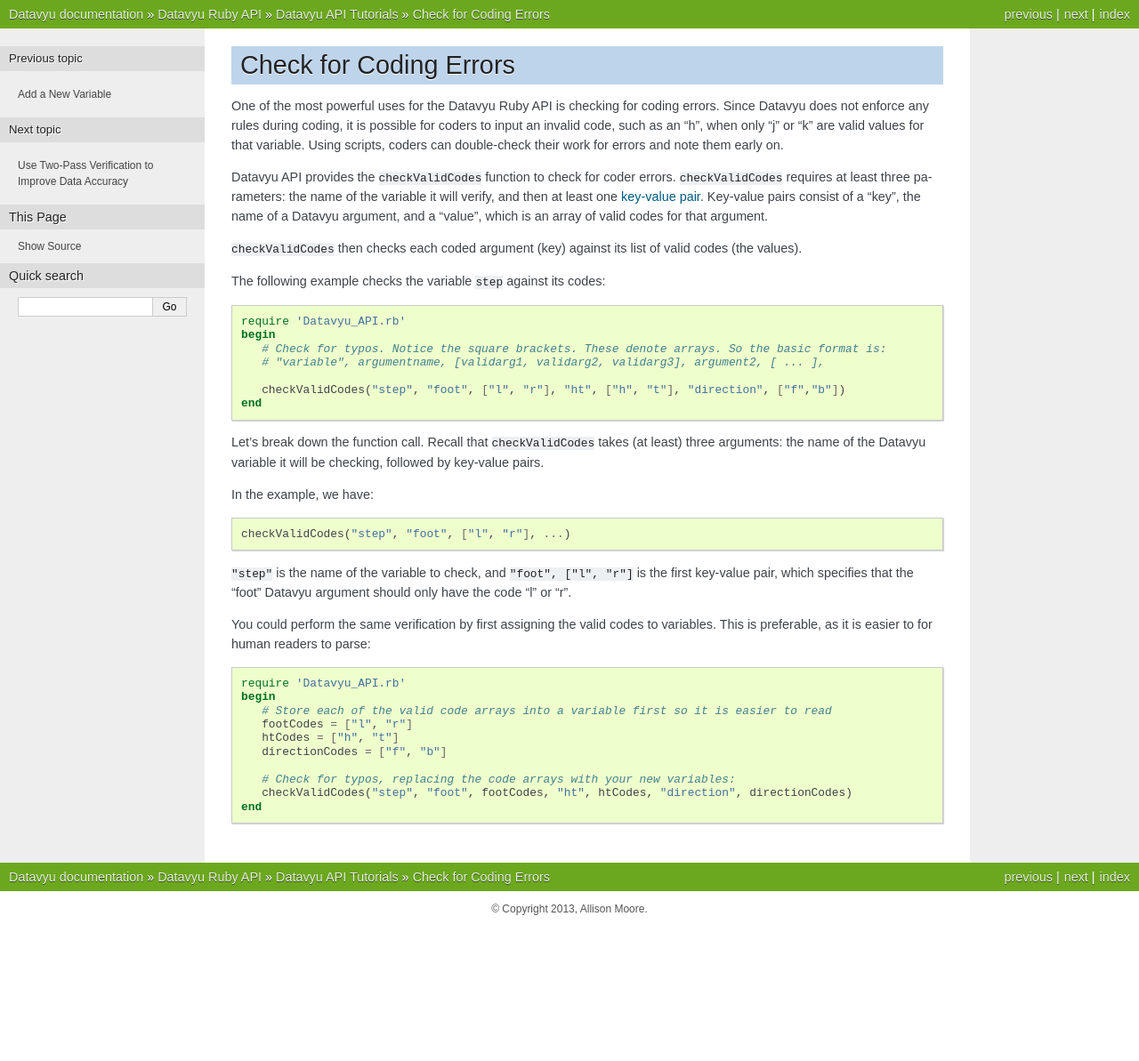
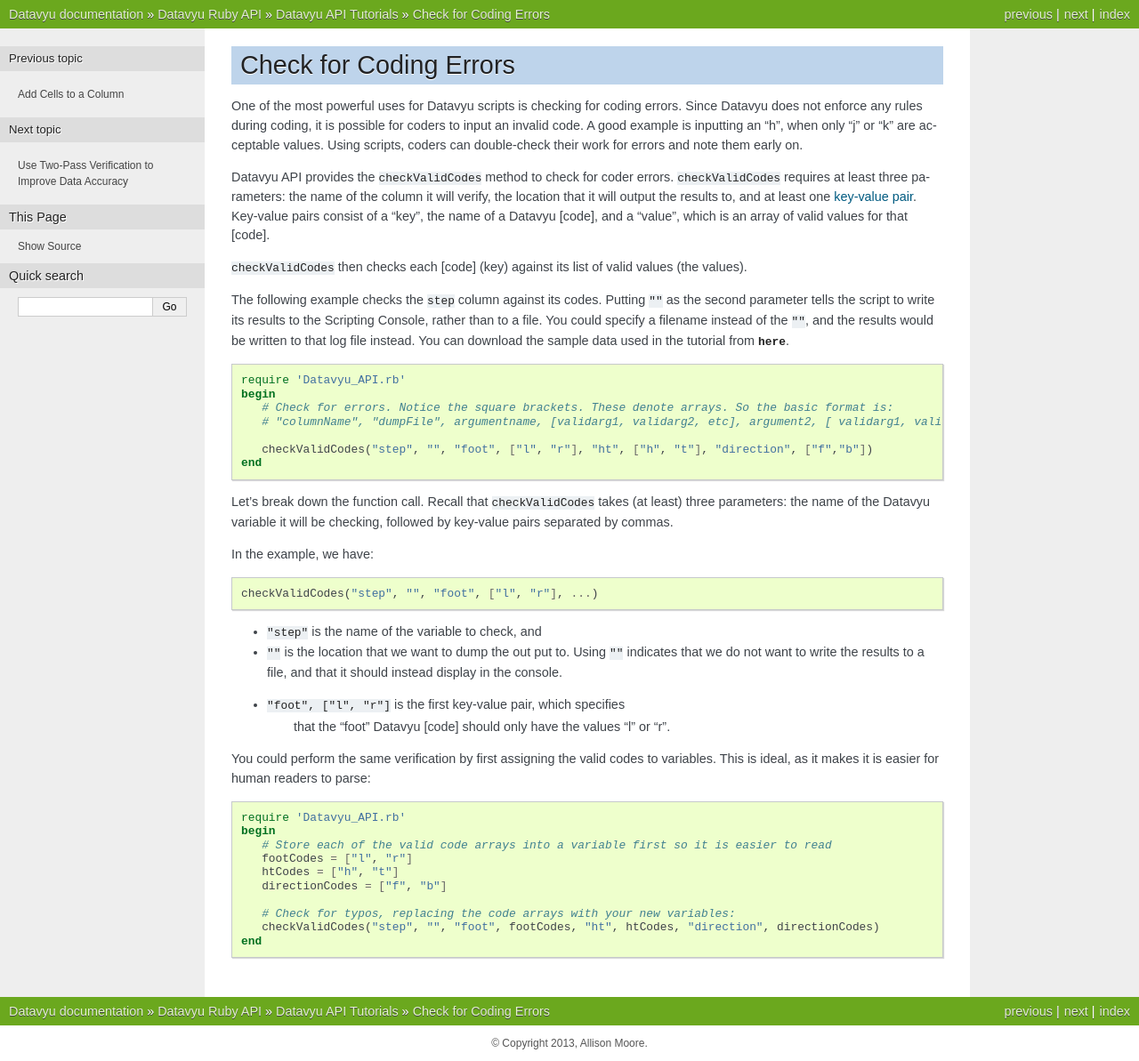
Before and after one commit to databrary/datavyu-docs, a Sphinx documentation site: the page built from source/api/tutorial/check-for-coder-errors.txt, in a window 1280 px wide. Shown: the whole page at 89% size. Built offline with Sphinx 7.4.7, drawn with Linux system fonts in a browser that asks for light colours; pages that are not in the unit, such as notebooks, are missing from menus; cross-references to code outside the pages are shown as plain code; before the commit the page ends 1042 px from its top, so only the background shows below that.

Commit message:
api: edits & renaming variable --> column

```diff
--- a/source/api/tutorial.txt
+++ b/source/api/tutorial.txt
@@ -3,6 +3,8 @@
 ====================
 Datavyu API Tutorial
 ====================
+
+.. contents:: :depth: 2
 
 .. include:: /api/tutorials.txt
    :start-after: begin-content
--- a/source/api/tutorial/check-for-coder-errors.txt
+++ b/source/api/tutorial/check-for-coder-errors.txt
@@ -6,26 +6,34 @@
 
 .. begin-content
 
-One of the most powerful uses for the Datavyu Ruby API is checking for
-coding errors. Since Datavyu does not enforce any rules during coding,
-it is possible for coders to input an invalid code, such as an "h", when
-only "j" or "k" are valid values for that variable. Using scripts,
-coders can double-check their work for errors and note them early on.
+One of the most powerful uses for Datavyu scripts is checking for coding
+errors. Since Datavyu does not enforce any rules during coding, it is
+possible for coders to input an invalid code. A good example is
+inputting an "h", when only "j" or "k" are acceptable values. Using
+scripts, coders can double-check their work for errors and note them
+early on.
 
-Datavyu API provides the :function:`checkValidCodes` function to check
-for coder errors. :function:`checkValidCodes` requires at least three
-parameters: the name of the variable it will verify, and then at least
+Datavyu API provides the :method:`checkValidCodes` method to check
+for coder errors. :method:`checkValidCodes` requires at least three
+parameters: the name of the column it will verify, the location that
+it will output the results to, and at least
 one :term:`key-value pair`. Key-value pairs consist of a "key", the
-name of a Datavyu argument, and a "value", which is an array of valid
-codes for that argument.
+name of a Datavyu [code], and a "value", which is an array of valid
+values for that [code].
 
 .. mention the best practices guide (once it exists) and recommendations
    for determining these things well in advance
 
-:function:`checkValidCodes` then checks each coded argument (key)
-against its list of valid codes (the values).
+:method:`checkValidCodes` then checks each [code] (key)
+against its list of valid values (the values).
 
-The following example checks the variable ``step`` against its codes:
+The following example checks the ``step`` column against its codes.
+Putting ``""`` as the second parameter tells the script to write its
+results to the Scripting Console, rather than to a file. You could
+specify a filename instead of the ``""``, and the results would be
+written to that log file instead. You can download the sample data used
+in the tutorial from :download:`here
+</resources/SampleData-checkValidCodes.opf>`.
 
 .. .. example:: (once I figure out how to make those exist)
 
@@ -33,29 +41,35 @@
 
    require 'Datavyu_API.rb'
    begin
-      # Check for typos. Notice the square brackets. These denote arrays. So the basic format is:
-      # "variable", argumentname, [validarg1, validarg2, validarg3], argument2, [ ... ],
+      # Check for errors. Notice the square brackets. These denote arrays. So the basic format is:
+      # "columnName", "dumpFile", argumentname, [validarg1, validarg2, etc], argument2, [ validarg1, validarg2, etc], ...
 
-      checkValidCodes("step", "foot", ["l", "r"], "ht", ["h", "t"], "direction", ["f","b"])
+      checkValidCodes("step", "", "foot", ["l", "r"], "ht", ["h", "t"], "direction", ["f","b"])
    end
 
 Let's break down the function call. Recall that
-:function:`checkValidCodes` takes (at least) three arguments: the name
-of the Datavyu variable it will be checking, followed by key-value pairs.
+:method:`checkValidCodes` takes (at least) three parameters: the name of
+the Datavyu variable it will be checking, followed by key-value pairs
+separated by commas.
 
 In the example, we have:
 
 .. code-block:: ruby
 
-   checkValidCodes("step", "foot", ["l", "r"], ...)
+   checkValidCodes("step", "", "foot", ["l", "r"], ...)
 
-``"step"`` is the name of the variable to check, and
-``"foot", ["l", "r"]`` is the first key-value pair, which specifies
-that the "foot" Datavyu argument should only have the code "l" or "r".
+- ``"step"`` is the name of the variable to check, and
 
-You could perform the same verification by first assigning the
-valid codes to variables. This is preferable, as it is easier to for
-human readers to parse:
+- ``""`` is the location that we want to dump the out put to. Using
+  ``""`` indicates that we do not want to write the results to a file,
+  and that it should instead display in the console.
+
+- ``"foot", ["l", "r"]`` is the first key-value pair, which specifies
+   that the "foot" Datavyu [code] should only have the values "l" or "r".
+
+You could perform the same verification by first assigning the valid
+codes to variables. This is ideal, as it makes it is easier for human
+readers to parse:
 
 .. code-block:: ruby
 
@@ -67,7 +81,7 @@
       directionCodes = ["f", "b"]
 
       # Check for typos, replacing the code arrays with your new variables:
-      checkValidCodes("step", "foot", footCodes, "ht", htCodes, "direction", directionCodes)
+      checkValidCodes("step", "", "foot", footCodes, "ht", htCodes, "direction", directionCodes)
    end
 
 .. end-content
```
Also changed, not shown: source/api/tutorial/add-a-new-column.txt (added, +53 -0 lines), source/api/tutorial/add-a-new-variable.txt (deleted, +0 -53 lines), source/api/tutorial/add-arguments-to-a-column.txt (renamed from source/api/tutorial/add-arguments-to-a-variable.txt, +22 -21 lines), source/api/tutorial/add-cells-to-a-column.txt (renamed from source/api/tutorial/add-cells-to-a-variable.txt, +24 -22 lines), source/api/tutorials.txt (+40 -19 lines), source/api/write-ruby-scripts-for-datavyu.txt (+24 -20 lines), 1 other file.
